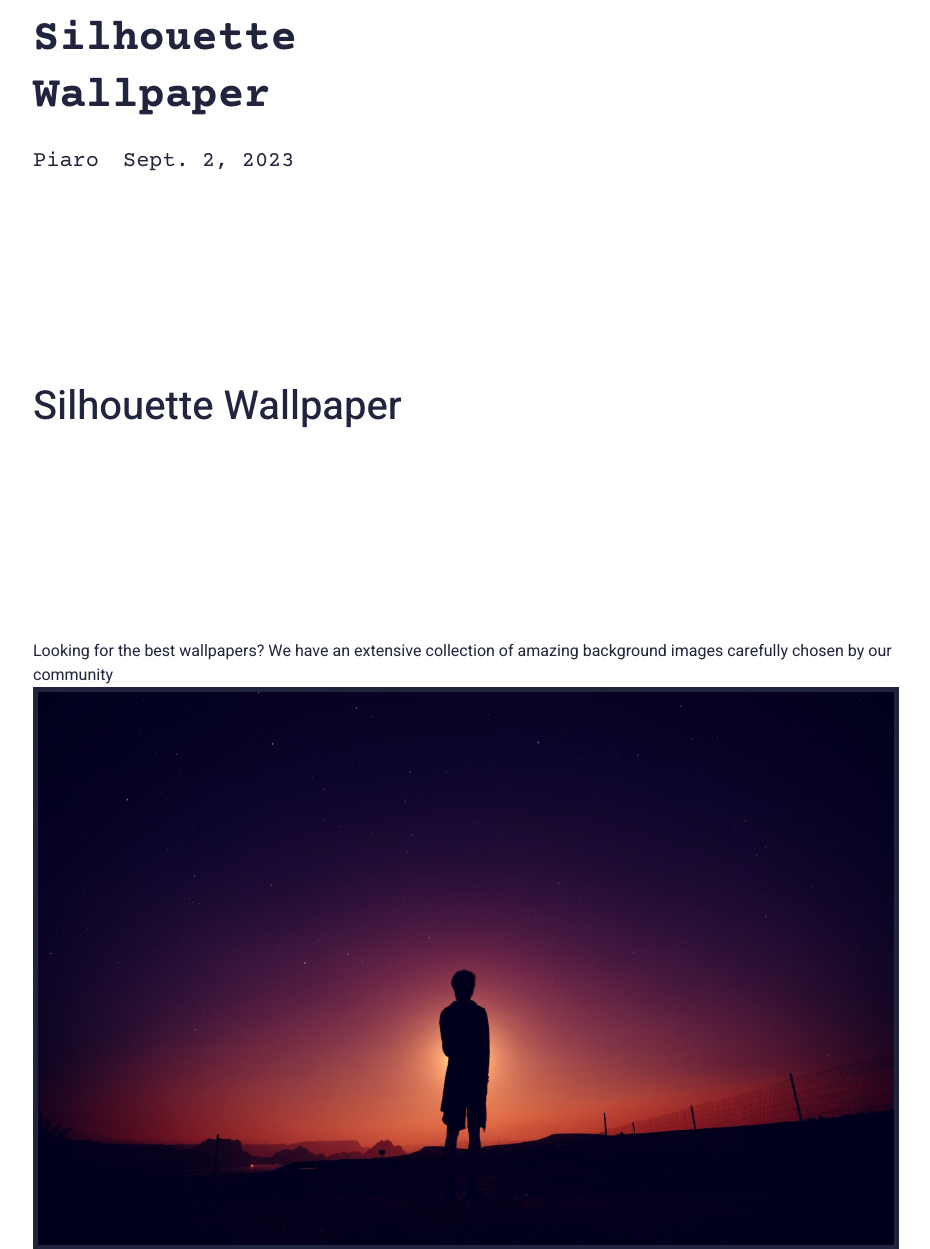
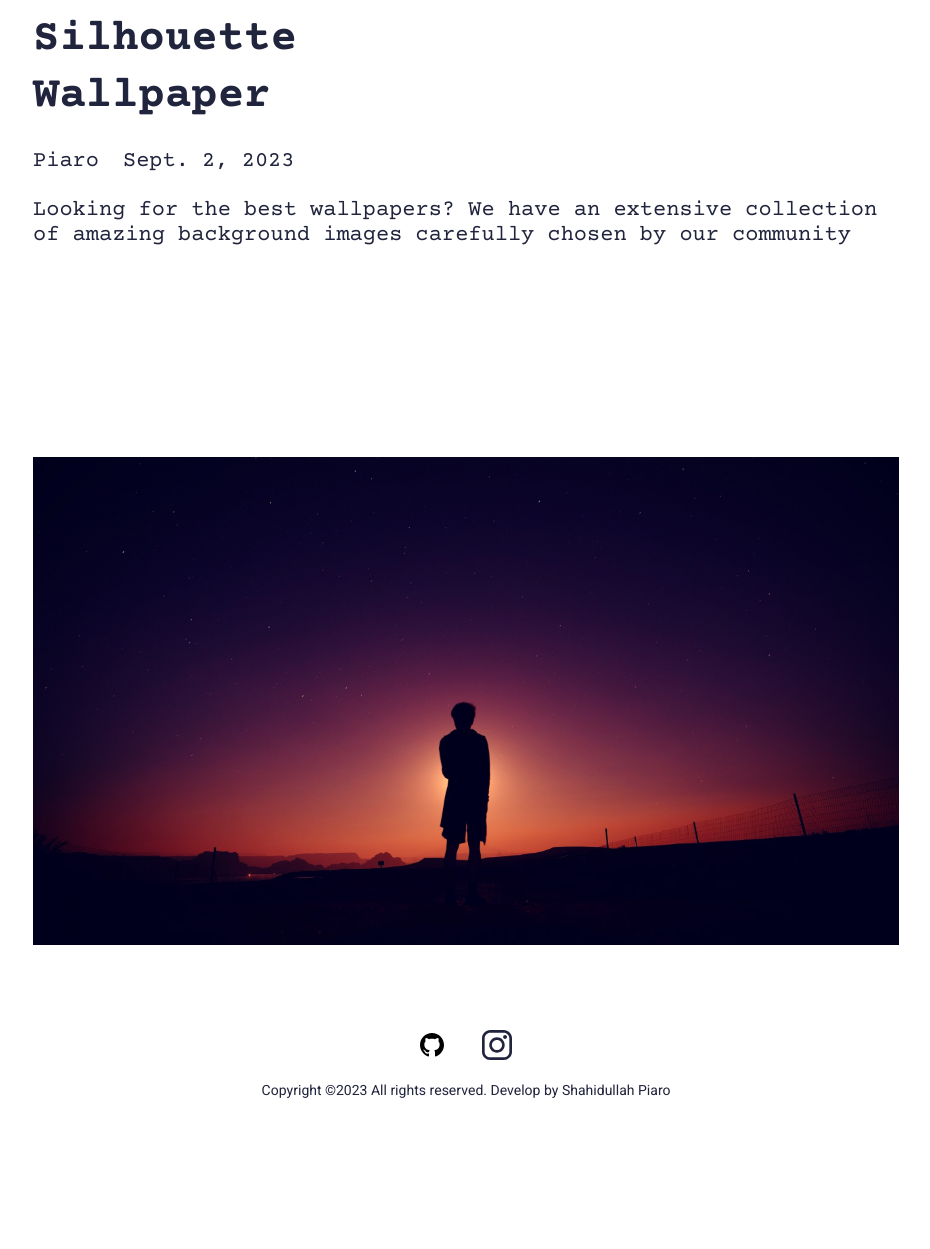
Before and after one commit to shahidullah-piaro/resume-app, a Django app: a page that uses main/templates/main/blog-detail.html in a window 1280 px wide. Shown: the part 169-1418 px from the top of the page, without its empty margins (174-1104 px from the left). After the commit the page ends 1267 px from the top, so only its background shows below. Run offline with Django 4.2, Linux system fonts and the light colour scheme; data comes from the database, SQL or seed files in the repository; some libraries are stand-ins or nearby versions.

Commit message:
updated blog and portfolio details

```diff
--- a/main/models.py
+++ b/main/models.py
@@ -1,7 +1,6 @@
 from django.db import models
 from django.contrib.auth.models import User
 from django.template.defaultfilters import slugify
-from ckeditor.fields import RichTextField
 
 
 class Skill(models.Model):
@@ -95,7 +94,7 @@ class Portfolio(models.Model):
     date = models.DateTimeField(blank=True, null=True)
     name = models.CharField(max_length=200, blank=True, null=True)
     description = models.CharField(max_length=500, blank=True, null=True)
-    body = RichTextField(blank=True, null=True)
+    bodyImage = models.ImageField(blank=True, null=True, upload_to="portfolio")
     image = models.ImageField(blank=True, null=True, upload_to="portfolio")
     slug = models.SlugField(null=True, blank=True)
     is_active = models.BooleanField(default=True)
@@ -123,7 +122,7 @@ class Blog(models.Model):
     author = models.CharField(max_length=200, blank=True, null=True)
     name = models.CharField(max_length=200, blank=True, null=True)
     description = models.CharField(max_length=500, blank=True, null=True)
-    body = RichTextField(blank=True, null=True)
+    bodyImage = models.ImageField(blank=True, null=True, upload_to="portfolio")
     slug = models.SlugField(null=True, blank=True)
     image = models.ImageField(blank=True, null=True, upload_to="blog")
     is_active = models.BooleanField(default=True)
--- a/main/templates/main/blog-detail.html
+++ b/main/templates/main/blog-detail.html
@@ -51,6 +51,13 @@ Start Content
           <h4 class="smTitle pb-3">{{object.timestamp.date}}</h4>
         </div>
       </div>
+      <div class="row">
+        <div class="col-md-auto">
+          <div class="authorCol">
+            <h4 class="smTitle pb-3">{{object.description}}</h4>
+          </div>
+        </div>
+      </div>
     </div>
   </div>
 </section>
@@ -58,7 +65,7 @@ Start Content
 <section>
   <div class="sectionSpaceSm">
     <div class="container">
-      {{object.body|safe}}
+      <img src="{{object.bodyImage.url}}" alt="..." class="pImg">
     </div>
   </div>
 </section>
--- a/resume_app/settings.py
+++ b/resume_app/settings.py
@@ -37,7 +37,6 @@ INSTALLED_APPS = [
     'django.contrib.sessions',
     'django.contrib.messages',
     'django.contrib.staticfiles',
-    'ckeditor',
     'main',
 ]
 
@@ -122,6 +121,7 @@ STATIC_URL = 'static/'
 STATICFILES_DIRS = [
     BASE_DIR / 'static',
 ]
+# STATIC_ROOT = BASE_DIR / 'static'
 MEDIA_URL = 'media/'
 MEDIA_ROOT = BASE_DIR / 'media'
 
```
Also changed, not shown: main/templates/main/portfolio-detail.html (+5 -2 lines), db.sqlite3, main/migrations/0002_remove_blog_body_remove_portfolio_body_and_more.py (added), media/portfolio/1121491-beautiful-silhouette-wallpaper-2560x1440-for-mobile-hd.jpg (added), media/portfolio/1121924-amazing-silhouette-wallpaper-1920x1200.jpg (added), media/portfolio/700012_a499_9_InvLucr.jpg (added), media/portfolio/CProgramming_Razvan_Newsletter-2b9ea38294bb08c5aea1f0c1cb06732f_HjjJcHj.png (added), media/portfolio/Featured_Courses_MTH_260_Python_Programming_in_Math_image.jpg_BCq2P8n.png (added), media/portfolio/man-silhouette-wallpaper.jpg (added).
